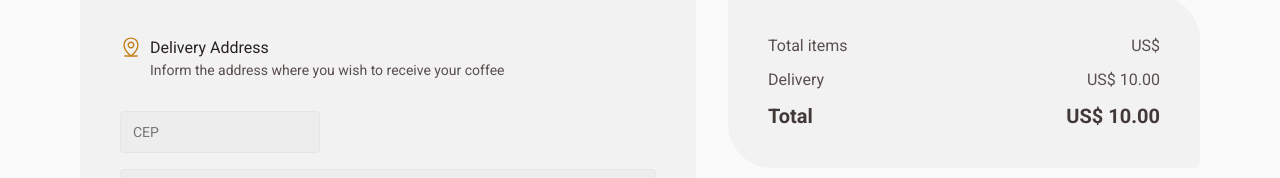
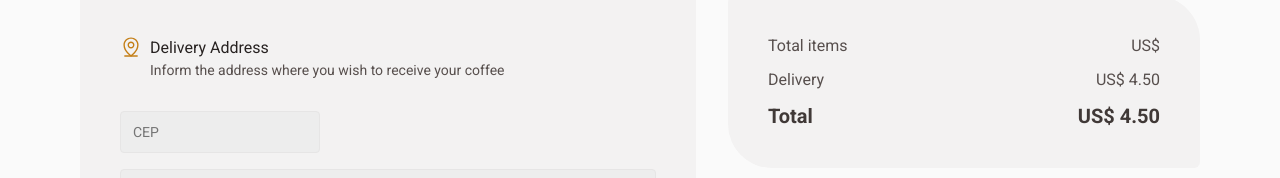
Before and after one commit to Brenosalv/coffee-delivery, a React (Vite) app: page /checkout in a window 1280 px wide. Shown: the part 222-400 px from the top of the page. Built offline with nearby package versions, Linux system fonts and the light colour scheme.

Commit message:
Centralize default currency

```diff
--- a/src/components/Checkout/OrderSummary/OrderItem/index.tsx
+++ b/src/components/Checkout/OrderSummary/OrderItem/index.tsx
@@ -2,6 +2,7 @@ import { useState } from "react";
 import TrashIcon from "../../../../assets/generalIcons/trash.svg";
 import { CoffeeCartDetails } from "../../../../types/coffees";
 import { CartUnitsLimit } from "../../../../utils/cartUnitsLimit";
+import { defaultCurrency } from "../../../../utils/currency";
 import { SelectorCounter } from "../../../SelectorCounter";
 import { CoffeeName, Container, Price, RemoveButton } from "./styles";
 
@@ -70,7 +71,7 @@ export function OrderItem({
       </div>
 
       <Price>
-        US$ {itemTotalPrice}
+        {defaultCurrency} {itemTotalPrice}
       </Price>
     </Container>
   )
--- a/src/components/Checkout/OrderSummary/index.tsx
+++ b/src/components/Checkout/OrderSummary/index.tsx
@@ -1,5 +1,6 @@
 import { useContext } from "react";
 import { CartContext } from "../../../contexts/CartContext";
+import { defaultCurrency } from "../../../utils/currency";
 import { Title } from "../styles";
 import { OrderItem } from "./OrderItem";
 import { Container, OrderDetailsContainer, OrderItemContainer, OrderSummaryDetailContainer, OrderSummaryDetailsContainer, OrderTotalContainer } from "./styles";
@@ -46,7 +47,7 @@ export function OrderSummary() {
               Total items
             </span>
             <span>
-              US$ {cart?.subtotalPrice}
+              {defaultCurrency} {cart?.subtotalPrice}
             </span>
           </OrderSummaryDetailContainer>
 
@@ -55,7 +56,7 @@ export function OrderSummary() {
               Delivery
             </span>
             <span>
-              US$ {cart?.deliveryPrice}
+              {defaultCurrency} {cart?.deliveryPrice}
             </span>
           </OrderSummaryDetailContainer>
 
@@ -64,7 +65,7 @@ export function OrderSummary() {
               Total
             </span>
             <span>
-              US$ {cart?.totalPrice}
+              {defaultCurrency} {cart?.totalPrice}
             </span>
           </OrderTotalContainer>
         </OrderSummaryDetailsContainer>
--- a/src/components/CoffeeList/Coffee/index.tsx
+++ b/src/components/CoffeeList/Coffee/index.tsx
@@ -2,6 +2,7 @@ import { useContext, useState } from "react";
 import ShoppingCart from "../../../assets/generalIcons/ShoppingCart.svg";
 import { CartContext } from "../../../contexts/CartContext";
 import { Coffee } from "../../../types/coffees";
+import { defaultCurrency } from "../../../utils/currency";
 import { SelectorCounter } from "../../SelectorCounter";
 import { Tag } from "./Tag";
 import {
@@ -54,7 +55,7 @@ export function CoffeeCard({ id, name, description, imageName, tags, price }: Co
 
       <FooterContainer>
         <Price>
-          <span>US$</span>
+          <span>{defaultCurrency}</span>
           {price}
         </Price>
 
--- a/src/contexts/CartContext.tsx
+++ b/src/contexts/CartContext.tsx
@@ -24,7 +24,7 @@ export function CartContextProvider({ children }: CartContextProviderProps) {
   const [cartItems, setCartItems] = useState<CoffeeCartDetails[]>([]);
   const [wasCartUpdated, setWasCartUpdated] = useState(false);
 
-  const deliveryPrice = (10).toFixed(2);
+  const deliveryPrice = (4.5).toFixed(2);
   const totalPrice = (Number(subtotalPrice ?? 0) + Number(deliveryPrice)).toFixed(2);
 
   useEffect(() => {
--- /dev/null
+++ b/src/utils/currency.ts
@@ -0,0 +1 @@
+export const defaultCurrency = "US$";
```
